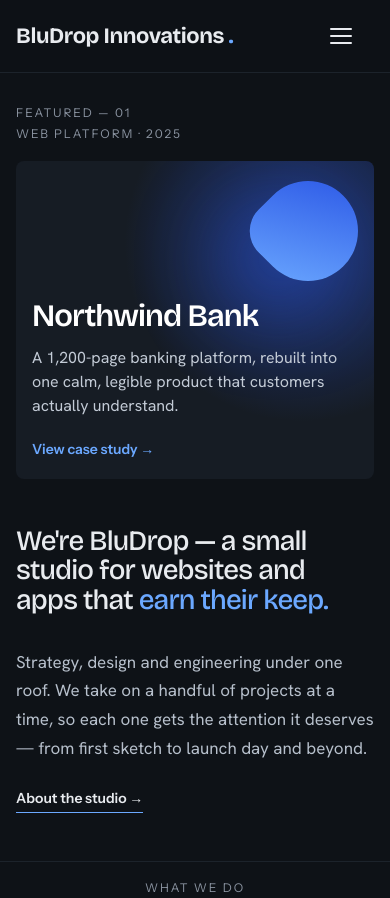
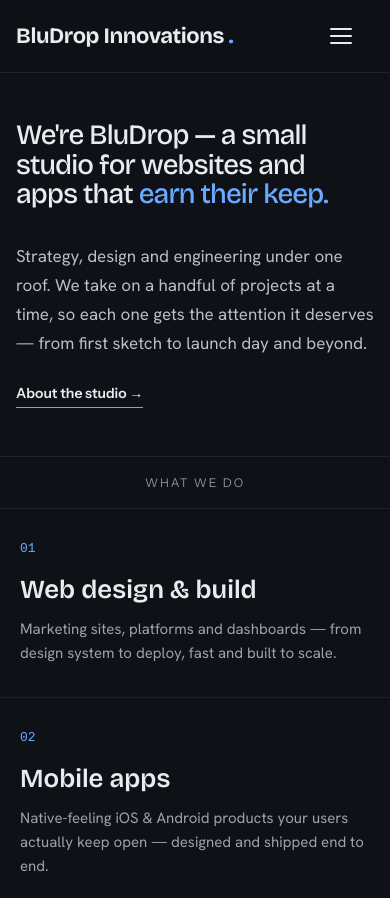
Before and after one commit to ShubhamRRana/BluDrop, a website: page index.html in a window 390 px wide. Shown: the top 898 px of the page. Drawn offline with nearby package versions, Linux system fonts and the light colour scheme.

Commit message:
Home page update

```diff
--- a/index.html
+++ b/index.html
@@ -109,72 +109,8 @@
       .nav.is-open .nav-toggle-bar:nth-child(2) { opacity: 0; }
       .nav.is-open .nav-toggle-bar:nth-child(3) { transform: translateY(-7px) rotate(-45deg); }
 
-      /* ===== HERO ===== */
-      .hero { padding: 64px 56px 0; }
-      .hero-meta {
-        display: flex;
-        justify-content: space-between;
-        align-items: baseline;
-        font-family: "Instrument Sans", sans-serif;
-        font-size: 12px;
-        letter-spacing: 0.16em;
-        text-transform: uppercase;
-        color: #8A93A0;
-        margin-bottom: 20px;
-      }
-      .hero-card {
-        display: block;
-        height: 520px;
-        border-radius: 8px;
-        background: #161C24;
-        position: relative;
-        overflow: hidden;
-      }
-      .hero-glow {
-        position: absolute;
-        inset: 0;
-        background-image: radial-gradient(circle at 80% 26%, rgba(43, 87, 230, .5), transparent 48%);
-      }
-      .hero-orb {
-        position: absolute;
-        right: 64px;
-        top: 46%;
-        transform: translateY(-50%) rotate(45deg);
-        width: 230px;
-        height: 230px;
-        background: linear-gradient(150deg, #2B57E6, #6BA8FF);
-        border-radius: 50% 50% 50% 30px;
-        box-shadow: 0 40px 90px rgba(43, 87, 230, .45);
-      }
-      .hero-copy { position: absolute; left: 48px; bottom: 44px; right: 48px; }
-      .hero-title {
-        font-family: "Bricolage Grotesque", sans-serif;
-        font-size: 60px;
-        font-weight: 600;
-        color: #fff;
-        letter-spacing: -0.03em;
-        line-height: 0.98;
-      }
-      .hero-desc {
-        font-size: 18px;
-        color: #C3CBD6;
-        margin-top: 14px;
-        max-width: 520px;
-        line-height: 1.5;
-      }
-      .hero-link {
-        display: inline-flex;
-        gap: 8px;
-        align-items: center;
-        margin-top: 22px;
-        font-family: "Instrument Sans", sans-serif;
-        font-size: 14px;
-        font-weight: 600;
-        color: #6BA8FF;
-      }
-
       /* ===== EDITORIAL STATEMENT ===== */
-      .statement { padding: 96px 56px; }
+      .statement { padding: 72px 56px 96px; }
       .statement-grid {
         display: grid;
         grid-template-columns: 1.35fr 0.85fr;
@@ -445,7 +381,7 @@
 
       @media (max-width: 900px) {
         .nav { padding: 16px 24px; }
-        .hero, .statement, .work, .process-inner, .cta-inner, .footer-grid, .footer-bottom {
+        .statement, .work, .process-inner, .cta-inner, .footer-grid, .footer-bottom {
           padding-left: 24px;
           padding-right: 24px;
         }
@@ -456,7 +392,7 @@
         .stats-grid { grid-template-columns: 1fr; }
         .stat { border-right: none; border-bottom: 1px solid #1C232B; }
         .footer-grid { grid-template-columns: 1fr; gap: 32px; }
-        .hero-title, .statement-heading, .cta-heading { font-size: 38px; }
+        .statement-heading, .cta-heading { font-size: 38px; }
       }
 
       @media (max-width: 768px) {
@@ -494,36 +430,7 @@
           border-top: 1px solid #1C232B;
           padding-top: 20px;
         }
-        .hero { padding: 40px 20px 0; }
-        .hero-meta { flex-direction: column; gap: 6px; align-items: flex-start; }
-        .hero-card {
-          height: auto;
-          display: flex;
-          flex-direction: column;
-          min-height: unset;
-          padding: 0;
-        }
-        .hero-orb {
-          position: relative;
-          right: auto;
-          top: auto;
-          transform: rotate(45deg);
-          align-self: flex-end;
-          width: 140px;
-          height: 140px;
-          margin: 24px 24px 0;
-          flex-shrink: 0;
-        }
-        .hero-copy {
-          position: relative;
-          left: auto;
-          bottom: auto;
-          right: auto;
-          padding: 24px;
-        }
-        .hero-title { font-size: clamp(28px, 7vw, 38px); }
-        .hero-desc { font-size: 16px; }
-        .statement { padding: 64px 20px; }
+        .statement { padding: 56px 20px 64px; }
         .statement-heading { font-size: clamp(28px, 7vw, 40px); }
         .work { padding: 64px 20px; }
         .work-head { flex-direction: column; align-items: flex-start; gap: 8px; }
@@ -556,16 +463,12 @@
 
       @media (max-width: 480px) {
         .nav { padding: 14px 16px; }
-        .hero, .statement, .work, .process-inner, .cta-inner, .footer-grid, .footer-bottom {
+        .statement, .work, .process-inner, .cta-inner, .footer-grid, .footer-bottom {
           padding-left: 16px;
           padding-right: 16px;
         }
-        .hero { padding-top: 32px; }
-        .hero-orb { width: 100px; height: 100px; margin: 20px 16px 0; }
-        .hero-copy { padding: 20px 16px; }
-        .hero-title { font-size: clamp(28px, 8vw, 34px); }
         .service-card { padding: 32px 20px; }
-        .statement { padding: 48px 16px; }
+        .statement { padding: 48px 16px 48px; }
         .work { padding: 48px 16px; }
       }
     </style>
@@ -590,23 +493,6 @@
         </div>
       </nav>
     </header>
-
-    <!-- ===== HERO / FEATURED CASE ===== -->
-    <section class="wrap hero">
-      <div class="hero-meta">
-        <span>Featured — 01</span>
-        <span>Web platform · 2025</span>
-      </div>
-      <a href="#" class="hero-card">
-        <div class="hero-glow"></div>
-        <div class="hero-orb"></div>
-        <div class="hero-copy">
-          <div class="hero-title">Northwind Bank</div>
-          <div class="hero-desc">A 1,200-page banking platform, rebuilt into one calm, legible product that customers actually understand.</div>
-          <div class="hero-link">View case study →</div>
-        </div>
-      </a>
-    </section>
 
     <!-- ===== EDITORIAL STATEMENT ===== -->
     <section class="wrap statement">
```
